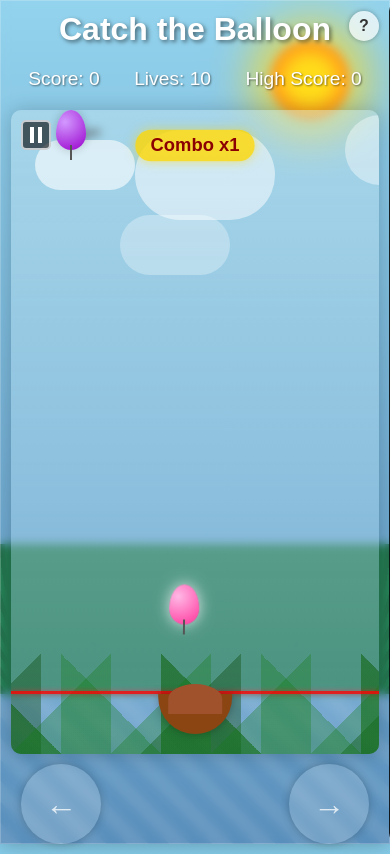
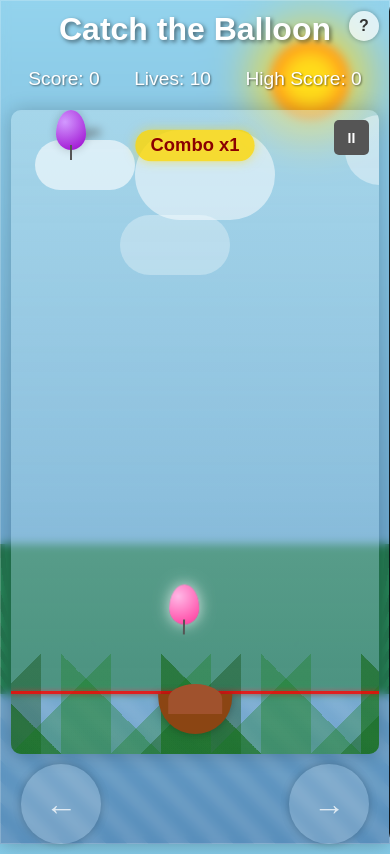
Before and after one commit to Nihal27055/catch-the-ball, a plain HTML site: page index.html in a window 390 px wide. Both pictures are taken after a click on the button "Start Game". Shown: the top 854 px of the page. Drawn offline with Linux system fonts and the light colour scheme.

Commit message:
Update pause message and button styles for improved user experience
- Changed the pause message text to "PAUSED" and updated the restart button label to "RESTART" for clarity.
- Increased the dimensions of the game area overlay for better visibility.
- Enhanced CSS styles for the pause button, including hover effects and positioning adjustments to improve interaction.

```diff
--- a/script.js
+++ b/script.js
@@ -101,6 +101,8 @@ function init() {
 
     // Pause functionality
     if (pauseBtn) {
+        // Initialize pause button with "PAUSE" text
+        pauseBtn.textContent = "II";
         pauseBtn.addEventListener('click', togglePause);
     }
 
@@ -196,6 +198,7 @@ function pauseGame() {
     isPaused = true;
     cancelAnimationFrame(gameLoop);
     pauseBtn.classList.add('paused');
+    pauseBtn.textContent = "▶"; // Play symbol
     pauseBtn.setAttribute('title', 'Resume Game');
 
     // Show simple pause message
@@ -212,10 +215,10 @@ function pauseGame() {
     pauseMessage.style.fontSize = '24px';
     pauseMessage.style.zIndex = '100';
 
-    // Add restart button directly in the pause message
+    // Add pause text and restart button
     pauseMessage.innerHTML = `
-        <div style="text-align: center; margin-bottom: 20px;">Game Paused</div>
-        <button id="restart-now-btn" style="display: block; margin: 0 auto; padding: 10px 20px; background: #F44336; border: none; color: white; border-radius: 5px; cursor: pointer;">Restart Game</button>
+        <div style="text-align: center; margin-bottom: 20px;">PAUSED</div>
+        <button id="restart-now-btn" style="display: block; margin: 0 auto; padding: 10px 20px; background: #F44336; border: none; color: white; border-radius: 5px; cursor: pointer;">RESTART</button>
     `;
 
     gameArea.appendChild(pauseMessage);
@@ -244,6 +247,7 @@ function resumeGame() {
     isPaused = false;
     lastTime = 0; // Reset time to avoid huge delta time after pause
     pauseBtn.classList.remove('paused');
+    pauseBtn.textContent = "II"; // Pause symbol
     pauseBtn.setAttribute('title', 'Pause Game');
     gameLoop = requestAnimationFrame(update);
 }
@@ -863,6 +867,7 @@ function startGame() {
     player.style.left = `${playerPosition}%`;
     isPaused = false;
     pauseBtn.classList.remove('paused');
+    pauseBtn.textContent = "II"; // Pause symbol
     pauseBtn.setAttribute('title', 'Pause Game');
 
     // Clear existing balloons
--- a/style.css
+++ b/style.css
@@ -1071,48 +1071,43 @@ body.theme-night .game-area {
 .pause-btn {
     position: absolute;
     top: 10px;
-    left: 10px;
-    width: 30px;
-    height: 30px;
-    background-color: rgba(0, 0, 0, 0.6);
-    border: 2px solid rgba(255, 255, 255, 0.7);
+    right: 10px;
+    width: 40px;
+    height: 40px;
+    background-color: #555;
+    border: none;
     border-radius: 5px;
     cursor: pointer;
-    z-index: 50;
+    z-index: 20;
     display: flex;
     justify-content: center;
     align-items: center;
-    transition: all 0.3s ease;
+    font-family: Arial, sans-serif;
+    font-size: 16px;
+    color: white;
+    font-weight: bold;
+    transition: background-color 0.2s;
 }
 
-.pause-btn::before,
-.pause-btn::after {
-    content: '';
-    display: block;
-    width: 4px;
-    height: 16px;
-    background-color: white;
-    margin: 0 2px;
-    transition: all 0.3s ease;
+.pause-btn:hover {
+    background-color: #777;
 }
 
-/* Play Button (when paused) */
 .pause-btn.paused {
-    background-color: rgba(76, 175, 80, 0.8);  /* Green background when paused */
+    background-color: #4CAF50; /* Green when in paused state (showing play button) */
 }
 
-.pause-btn.paused::before {
-    width: 0;
-    height: 0;
-    border-style: solid;
-    border-width: 8px 0 8px 12px;
-    border-color: transparent transparent transparent white;
-    background-color: transparent;
-    margin-left: 4px;
+.pause-btn.paused:hover {
+    background-color: #66BB6A; /* Lighter green on hover */
 }
 
-.pause-btn.paused::after {
-    display: none;
+/* Responsive adjustments for pause button */
+@media screen and (max-width: 600px) {
+    .pause-btn {
+        width: 35px;
+        height: 35px;
+        font-size: 14px;
+    }
 }
 
 /* Pause Screen */
```
